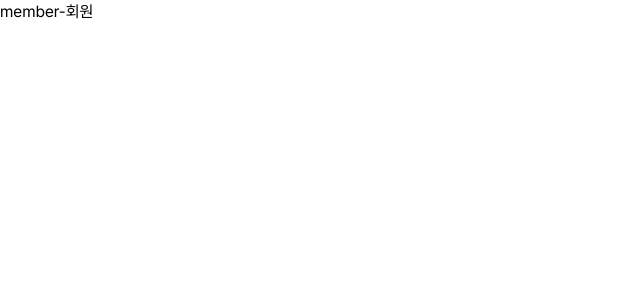
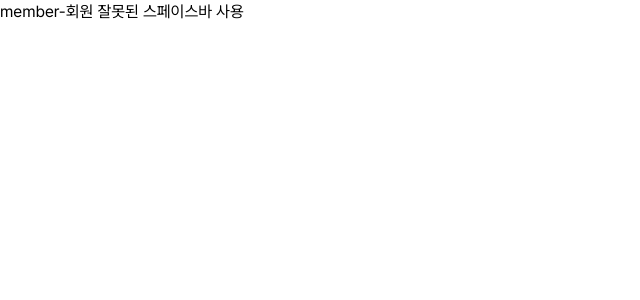
Before and after one commit to wairi-fiveTeam/wairi, a Next.js app: page /member in a window 1280 px wide. Shown: the top 300 px of the page, without its empty margins (0-640 px from the left). Built offline with nearby package versions, Linux system fonts and the light colour scheme.

Commit message:
husky test

```diff
--- a/src/app/member/page.tsx
+++ b/src/app/member/page.tsx
@@ -1,7 +1,7 @@
 export default function member() {
   return (
     <>
-      <h1>member-회원 </h1>
+      <h1>member-회원 잘못된 스페이스바 사용 </h1>
     </>
   );
 }
```
